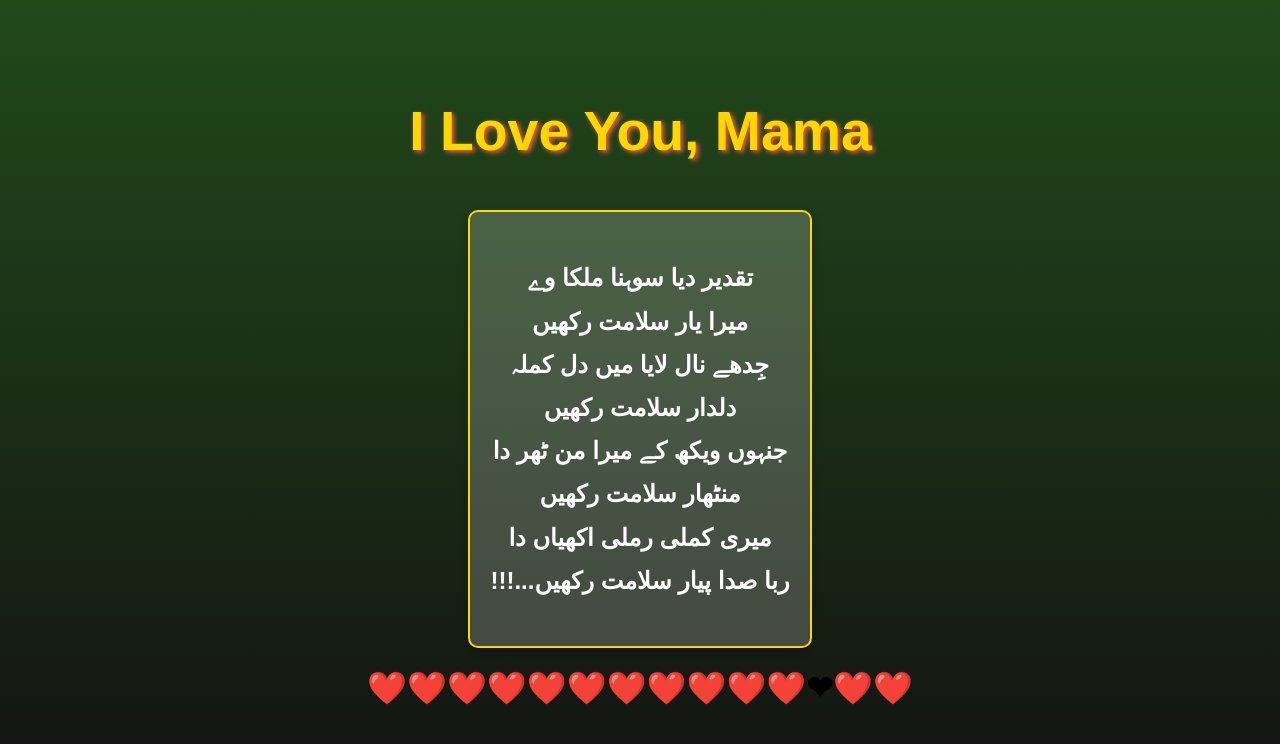
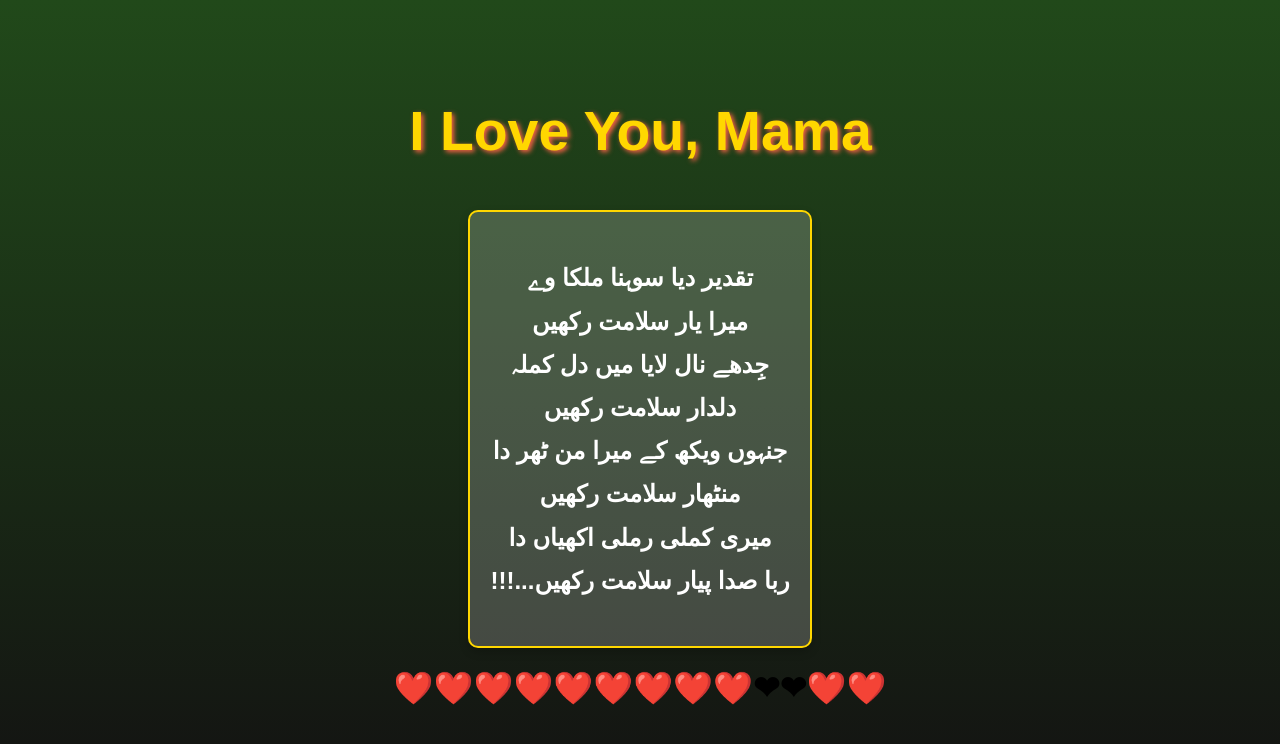
Before and after one commit to Amna1993/mamabirthday, a plain HTML site: page index.html in a window 1280 px wide. Drawn offline with Linux system fonts and the light colour scheme.

Commit message:
Update index.html

```diff
--- a/index.html
+++ b/index.html
@@ -29,7 +29,7 @@
       </p>
 
     </div>
-    <h1>❤️❤️❤️❤️❤️❤️❤️❤️❤️❤️❤️❤❤️❤️</h1>
+    <h1>❤️❤️❤️❤️❤️❤️❤️❤️❤️❤❤❤️❤️</h1>
   </div>
 
 
```
